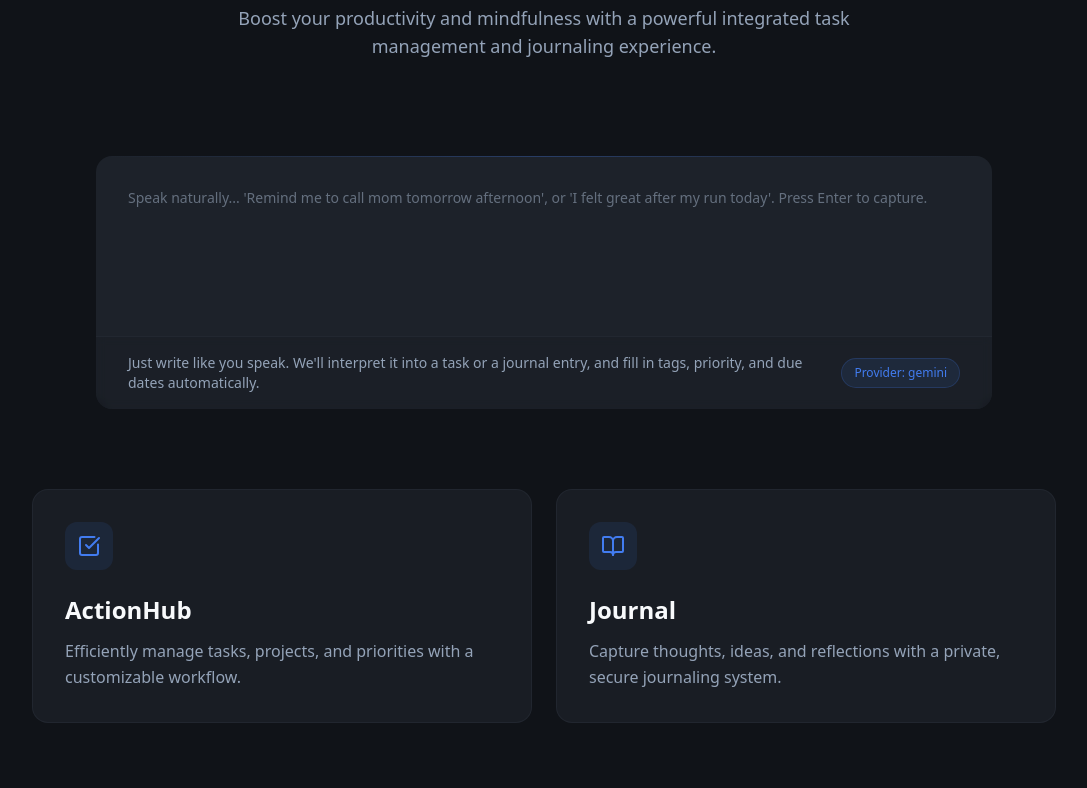
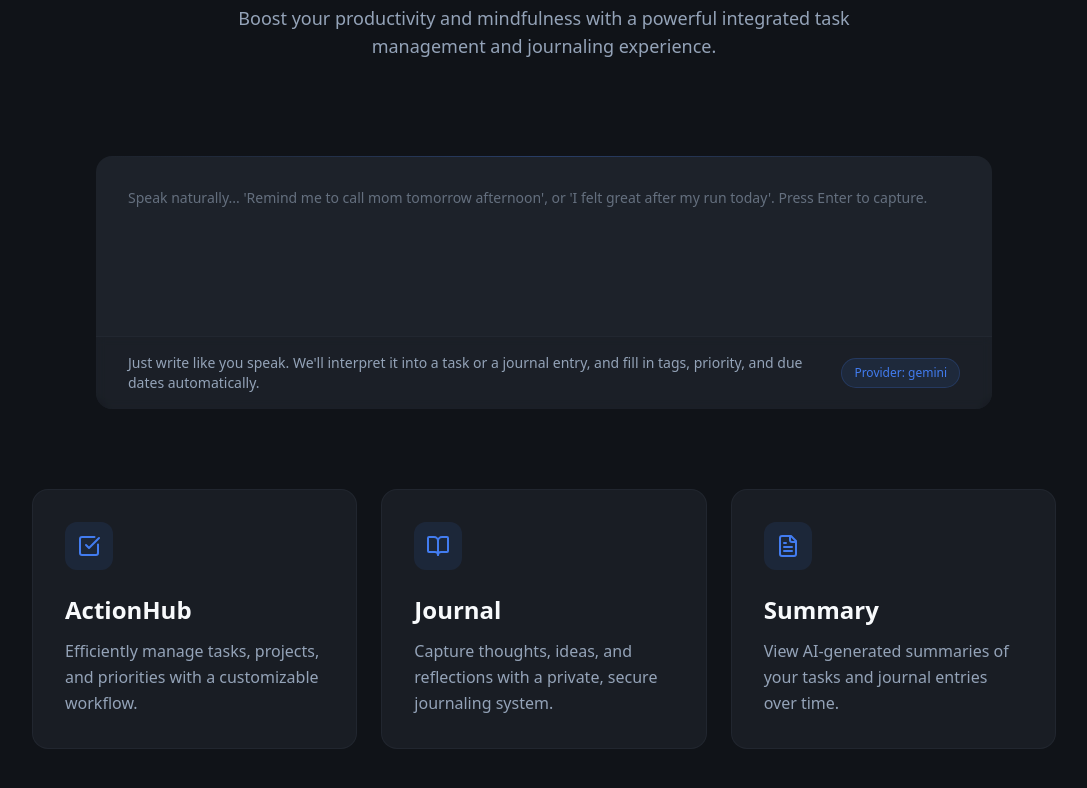
Before and after one commit to digitaltracer/photoshop-form-fix, a React (Vite) app: page / in a window 1280 px wide. Shown: the part 288-1076 px from the top of the page, without its empty margins (96-1183 px from the left). Built offline with nearby package versions, Linux system fonts and the light colour scheme; the HTML template or start-up script is replaced by a standard one.

Commit message:
Add link to Summary page

```diff
--- a/src/pages/Index.tsx
+++ b/src/pages/Index.tsx
@@ -3,7 +3,7 @@ import SerenityLogo from "@/components/SerenityLogo";
 import EnhancedTextInput from "@/components/EnhancedTextInput";
 import FeatureCard from "@/components/FeatureCard";
 import ThemeToggle from "@/components/ThemeToggle";
-import { CheckSquare, BookOpen, Search, HelpCircle, Sparkles } from "lucide-react";
+import { CheckSquare, BookOpen, Search, HelpCircle, Sparkles, FileText } from "lucide-react";
 
 const Index = () => {
   return (
@@ -46,7 +46,7 @@ const Index = () => {
           </div>
 
           {/* Feature cards */}
-          <div className="grid md:grid-cols-2 gap-6 max-w-5xl mx-auto">
+          <div className="grid md:grid-cols-3 gap-6 max-w-5xl mx-auto">
             <FeatureCard
               icon={CheckSquare}
               title="ActionHub"
@@ -59,6 +59,14 @@ const Index = () => {
               description="Capture thoughts, ideas, and reflections with a private, secure journaling system."
               delay="0.2s"
             />
+            <Link to="/summary" className="block">
+              <FeatureCard
+                icon={FileText}
+                title="Summary"
+                description="View AI-generated summaries of your tasks and journal entries over time."
+                delay="0.3s"
+              />
+            </Link>
           </div>
         </div>
       </main>
```
